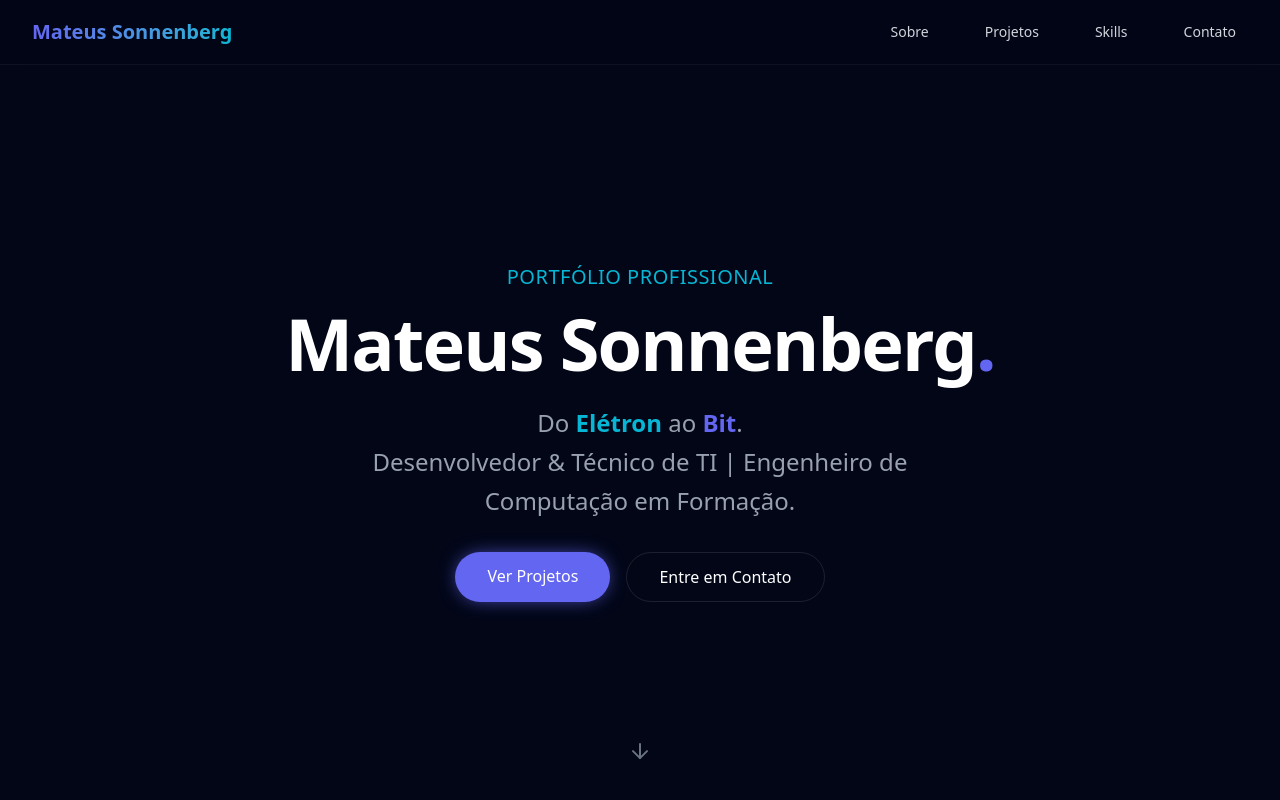
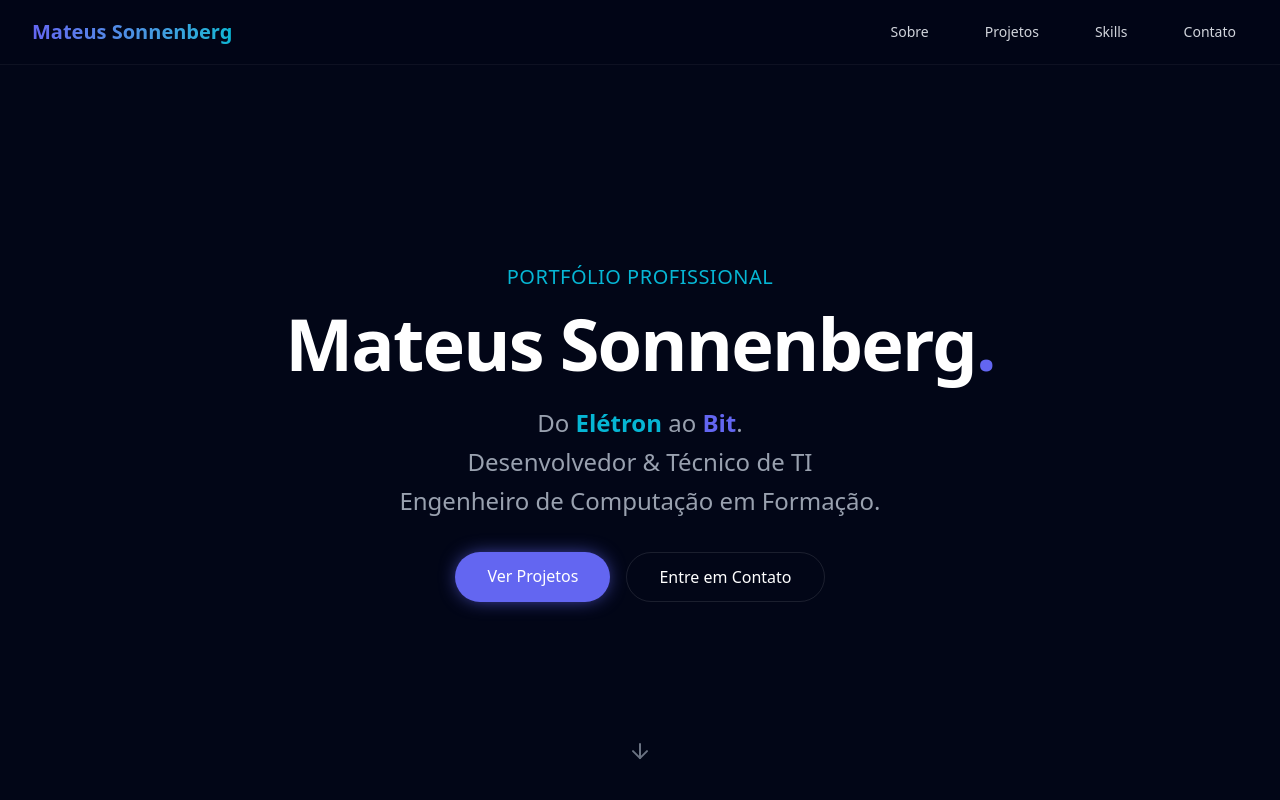
Before and after one commit to AquaSquirel/portifolio-mateus, a Next.js app: page / in a window 1280 px wide. Shown: the top 800 px of the page. Built offline with nearby package versions, Linux system fonts and the light colour scheme.

Commit message:
style: quebrar linha no título do Hero para melhor organização

```diff
--- a/src/components/Hero.tsx
+++ b/src/components/Hero.tsx
@@ -25,7 +25,9 @@ export const Hero = () => {
                 <p className="text-xl md:text-2xl text-gray-400 max-w-2xl mx-auto mb-8 leading-relaxed">
                     Do <span className="text-secondary font-semibold">Elétron</span> ao <span className="text-primary font-semibold">Bit</span>.
                     <br />
-                    Desenvolvedor & Técnico de TI | Engenheiro de Computação em Formação.
+                    Desenvolvedor & Técnico de TI
+                    <br />
+                    Engenheiro de Computação em Formação.
                 </p>
 
                 <div className="flex flex-col sm:flex-row justify-center gap-4">
```
